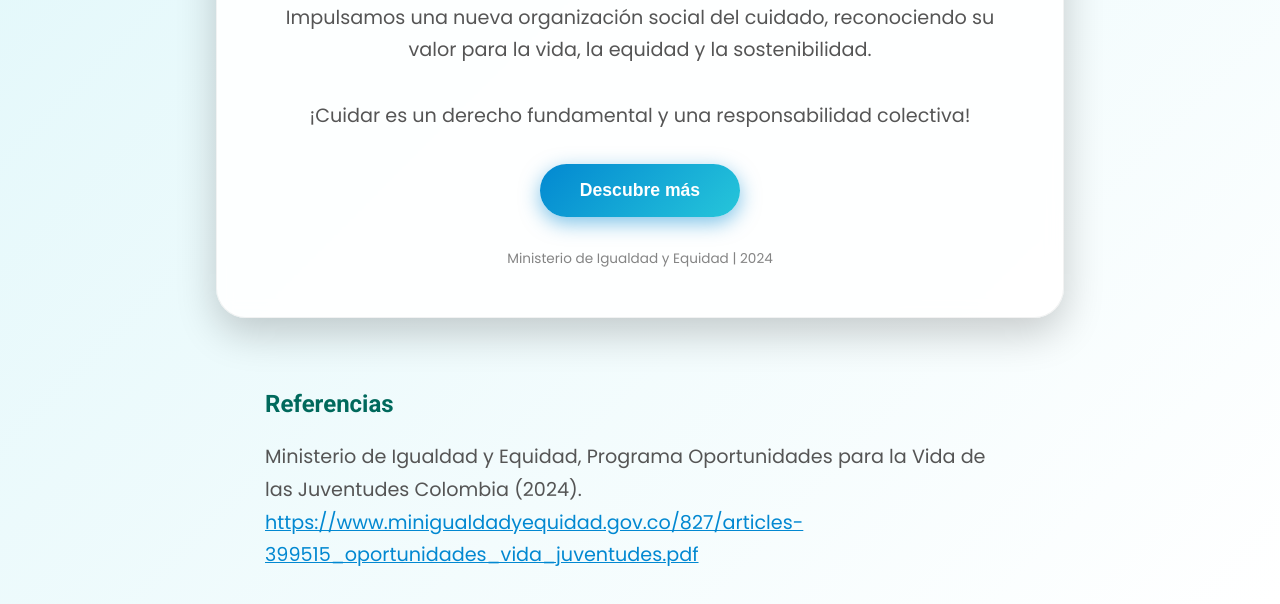
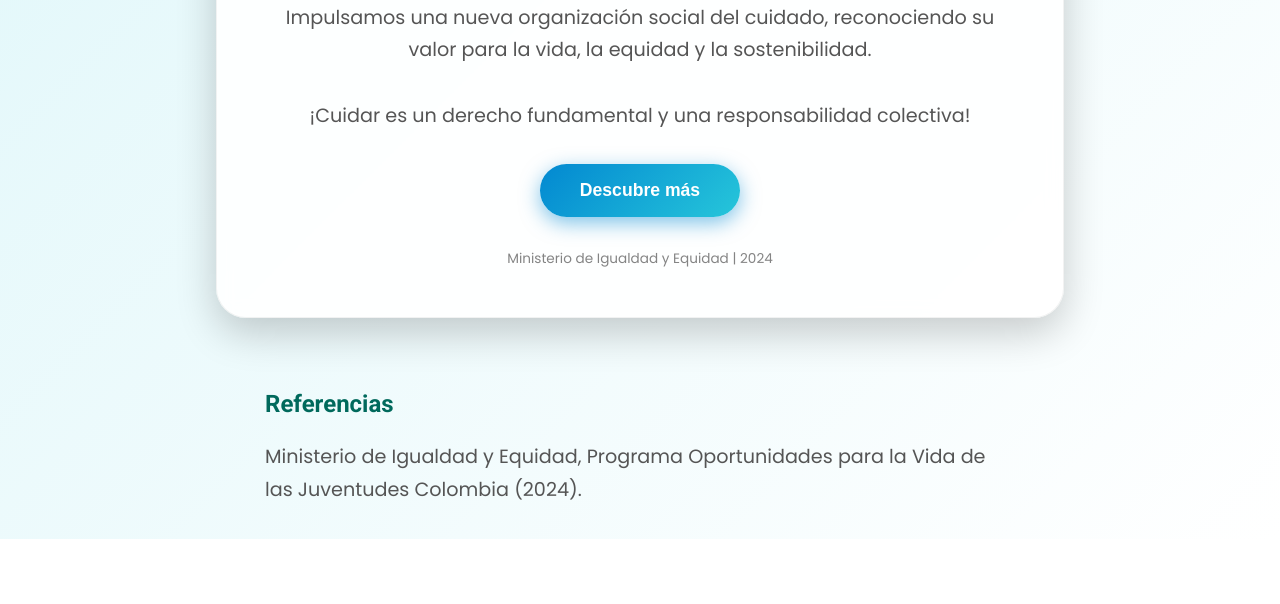
Before and after one commit to Carloscisneroides/flayerr, a plain HTML site: page index.html in a window 1280 px wide. Shown: the part 312-916 px from the top of the page. After the commit the page ends 851 px from the top, so only its background shows below. Drawn offline with Linux system fonts and the light colour scheme.

Commit message:
feat: ultimo

```diff
--- a/index.html
+++ b/index.html
@@ -161,7 +161,7 @@
     <p>
       Ministerio de Igualdad y Equidad, Programa Oportunidades para la Vida de las Juventudes Colombia (2024).<br>
       <a href="https://www.minigualdadyequidad.gov.co/827/articles-383368_Programa_Nacional_de_Cuidado.pdf " target="_blank">
-        https://www.minigualdadyequidad.gov.co/827/articles-399515_oportunidades_vida_juventudes.pdf
+
       </a>
     </p>
   </div>
```
